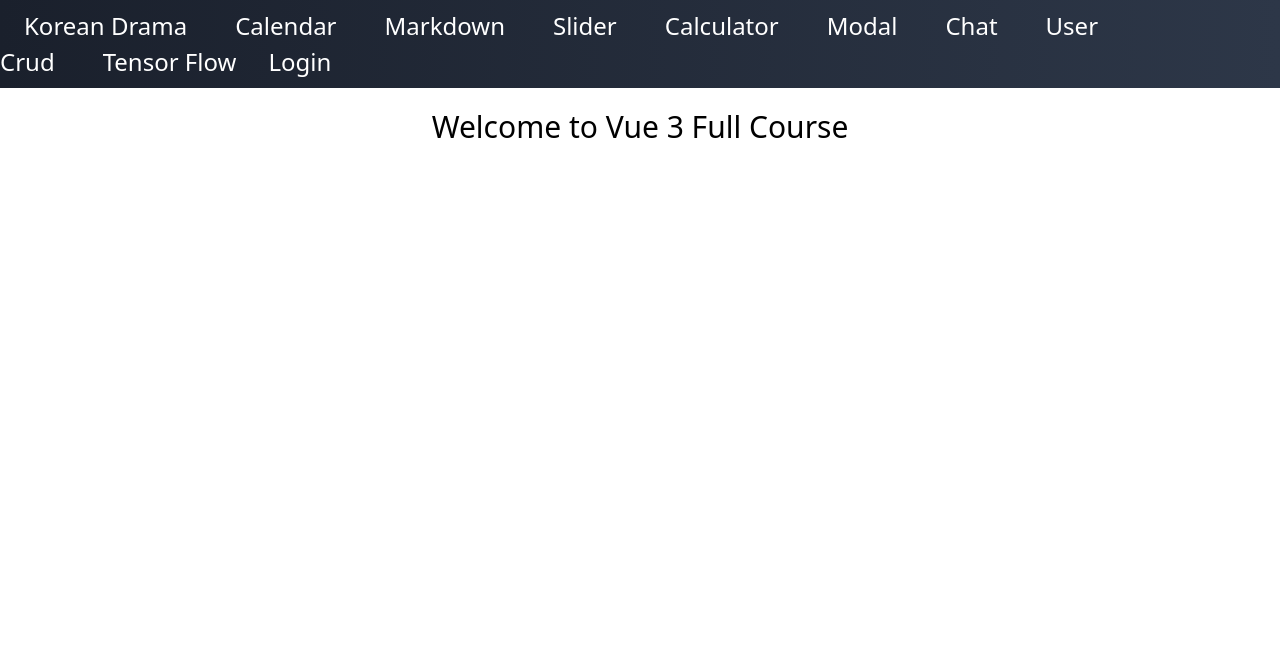
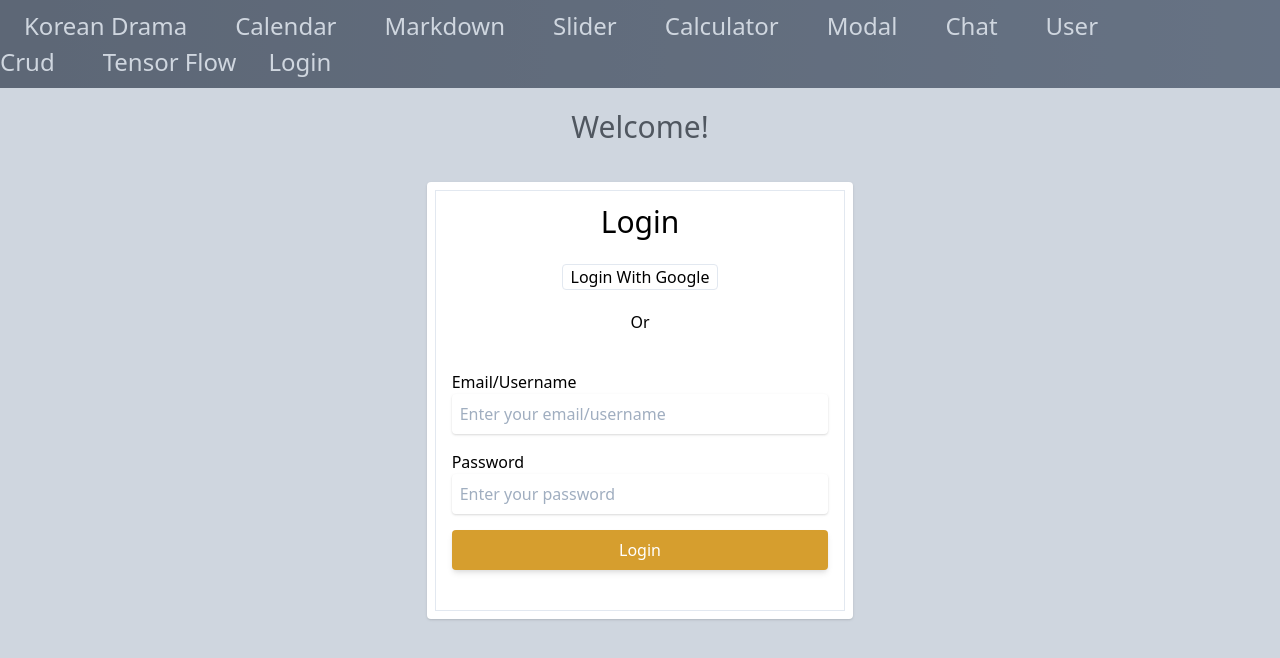
Before and after one commit to mlph-ccaponpon/vue-3-tutorial, a Vue app: page / in a window 1280 px wide. Shown: the top 658 px of the page. Built offline with nearby package versions, Linux system fonts and the light colour scheme; no server answers.

Commit message:
Modify Home Page

```diff
--- a/src/components/AppHeader.vue
+++ b/src/components/AppHeader.vue
@@ -30,12 +30,6 @@ export default {
   methods: {
     logout() {
       firebase.auth().signOut();
-      // .then((res) => {
-      //   console.log(res);
-      //   console.log("LOGOUT");
-      // }).catch((e) => {
-      //   console.log(e);
-      // });
     },
     openLogin() {
         this.$store.commit("setLoginModal", true);
--- a/src/pages/Home.vue
+++ b/src/pages/Home.vue
@@ -1,15 +1,19 @@
 <template>
     <div class="m-auto my-4">
-    <h1 class="text-center text-3xl"> Welcome to Vue 3 Full Course</h1>
+    <h1 class="text-center text-3xl">Welcome!</h1>
     </div>
 </template>
 
 <script>
+import { onMounted } from 'vue'
+import { useStore } from 'vuex'
+
 export default {
-    data() {
-        return {
-            store: this.$store.state
-        }
+    setup() {
+        onMounted(() => {
+            const store = useStore();
+            store.commit("setLoginModal", true);
+        });
     }
 }
 </script>
--- a/src/router.js
+++ b/src/router.js
@@ -31,7 +31,6 @@ const router = createRouter({
 router.beforeEach((to, _, next) => {
     if(to.meta.middleware) {
         const middleware = require(`./middleware/${to.meta.middleware}`);
-        console.log(to.meta);
         if(middleware) {
             middleware.default(next, store);
         }
```
